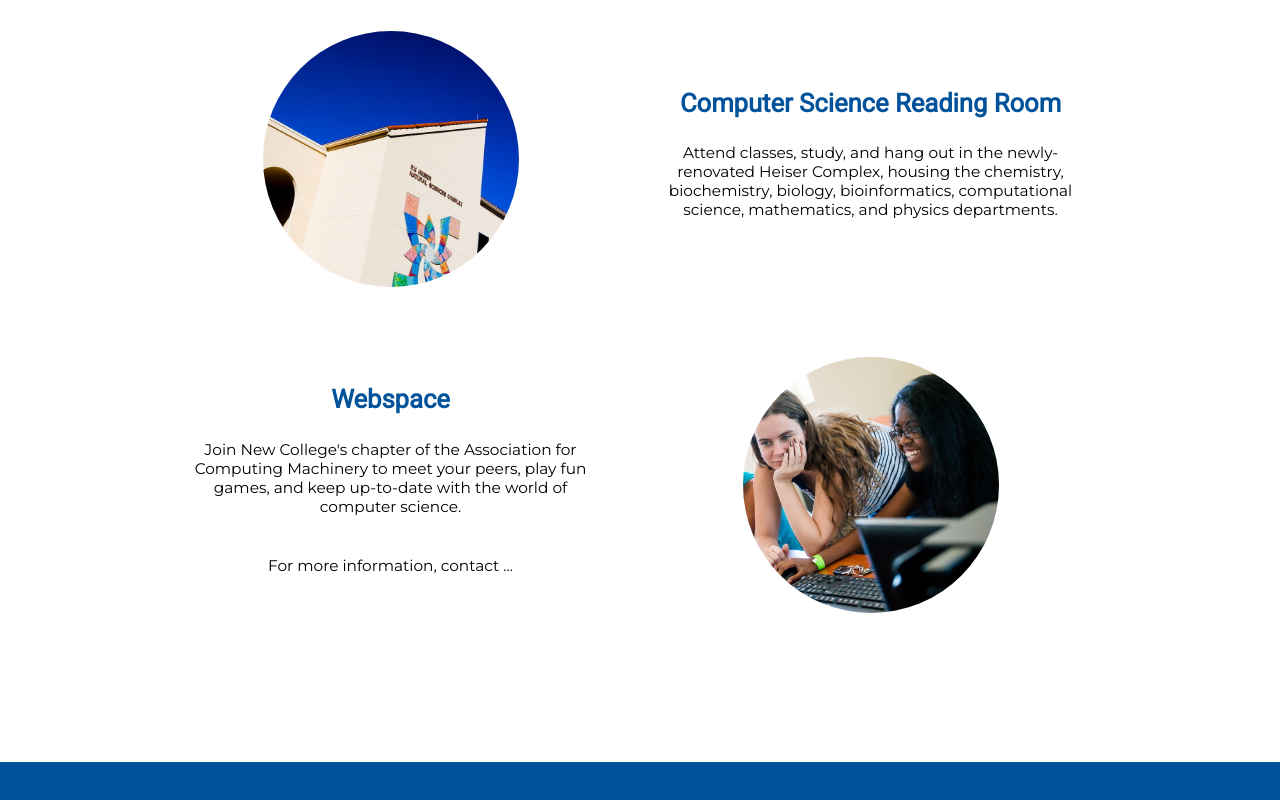
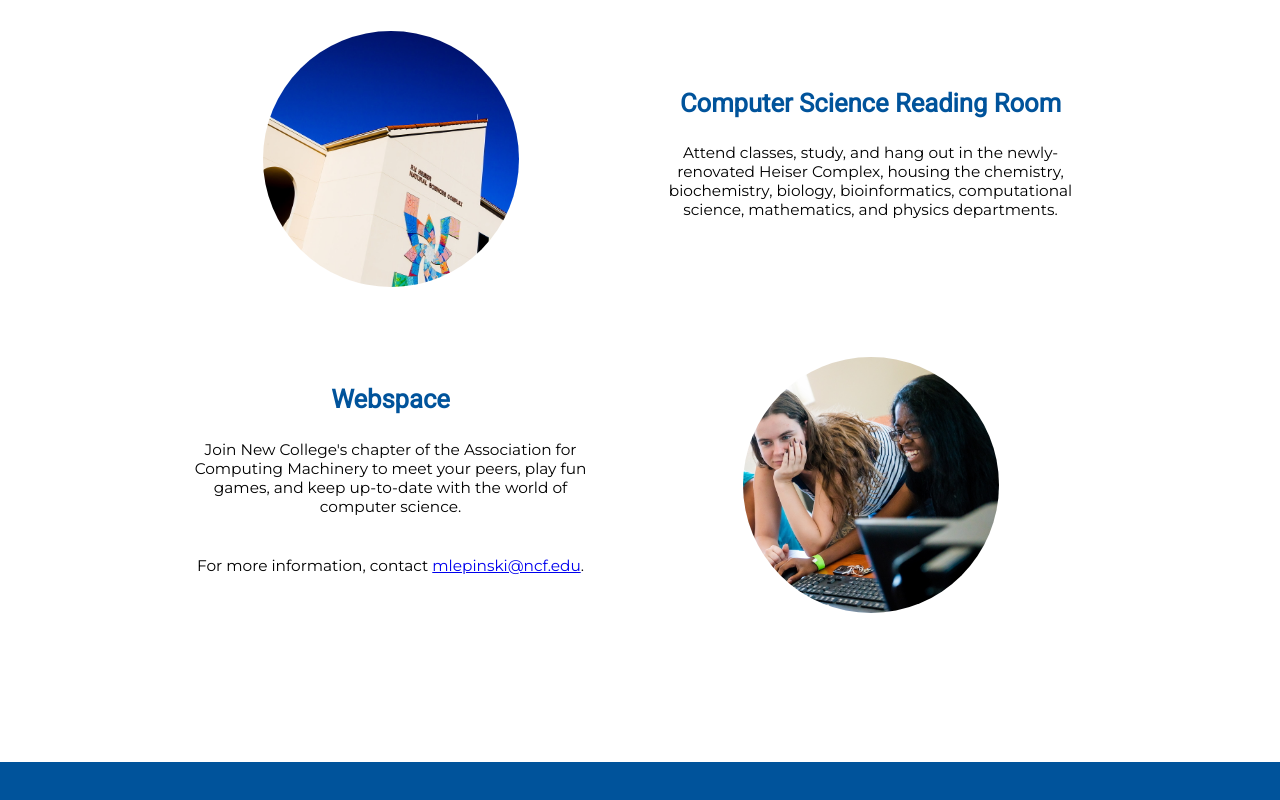
Before and after one commit to tylazar/NCFCS, a plain HTML site: page resources.html in a window 1280 px wide. Shown: the part 1244-2044 px from the top of the page. Drawn offline with Linux system fonts and the light colour scheme.

Commit message:
added webspace contact

```diff
--- a/resources.html
+++ b/resources.html
@@ -83,7 +83,7 @@
 					Association for Computing Machinery to meet your peers, play
 					fun games, and keep up-to-date with the world of computer
 					science.</p>
-					<p class="standard-text">For more information, contact ...</p>
+					<p class="standard-text">For more information, contact <a href="mailto:mlepinski@ncf.edu">mlepinski@ncf.edu</a>.</p>
 				</td>
 				<td>
 					<img class="rnd-img" src="images\resources.jpg">
```
